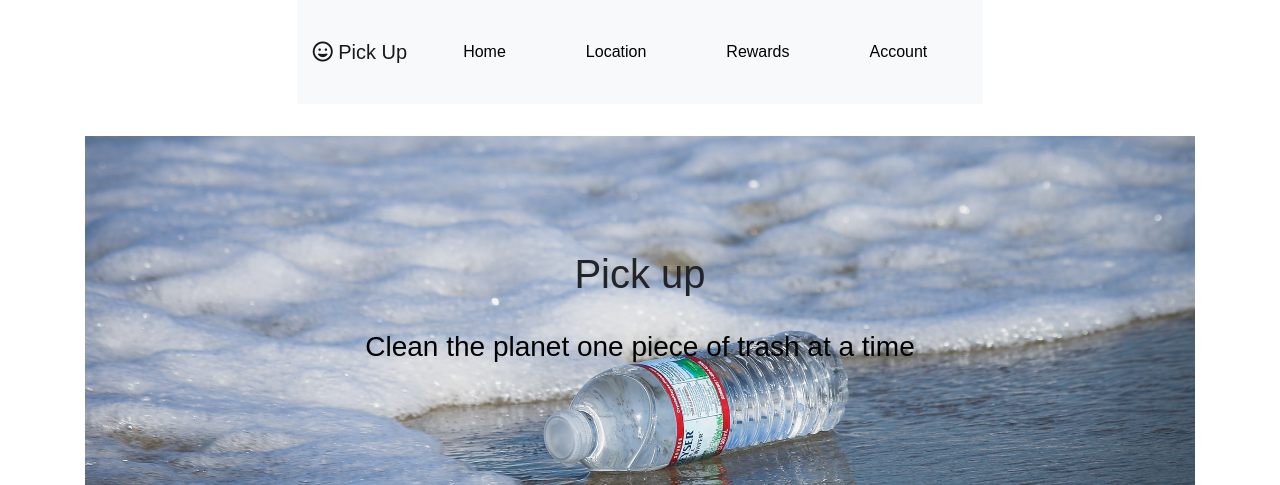
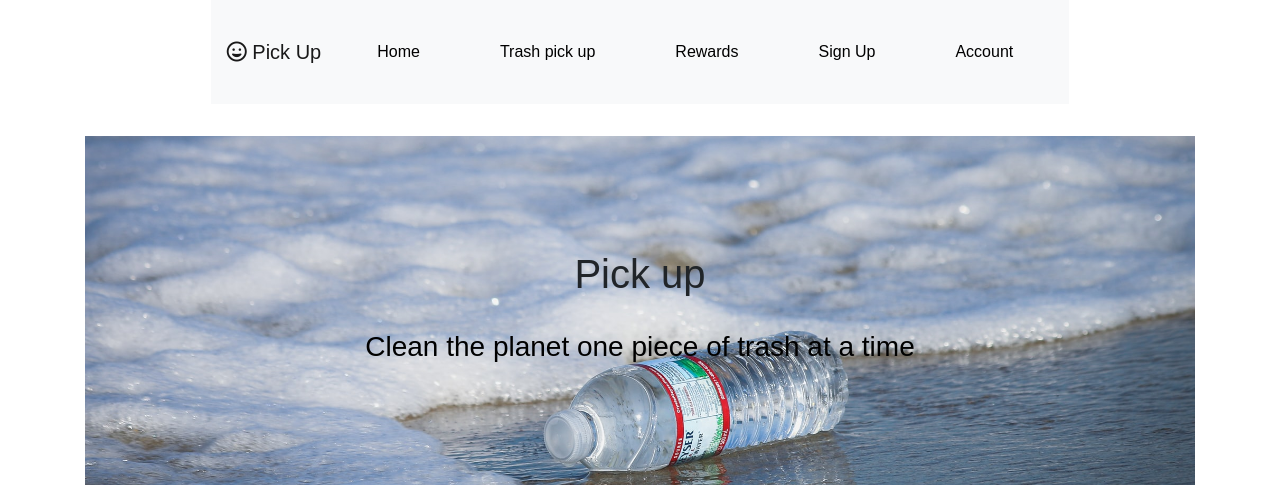
Before and after one commit to aevans1910/pick-up, a Flask app: page / in a window 1280 px wide. Shown: the top 485 px of the page. Run offline with Flask 2, Linux system fonts and the light colour scheme; some libraries are stand-ins or nearby versions.

Commit message:
[fix] templates

```diff
--- a/app.py
+++ b/app.py
@@ -1,3 +1,4 @@
+import os
 from flask import Flask, render_template
 app = Flask(__name__)
 
@@ -5,9 +6,9 @@ app = Flask(__name__)
 def index():
     return render_template('index.html')
 
-@app.route('/location')
+@app.route('/trashpickup')
 def location():
-    return render_template('location.html')
+    return render_template('trashpickup.html')
 
 @app.route('/account')
 def account():
@@ -16,3 +17,10 @@ def account():
 @app.route('/rewards')
 def rewards():
     return render_template('rewards.html')
+
+@app.route('/signup')
+def signup():
+    return render_template('signup.html')
+
+if __name__ == '__main__':
+  app.run(debug=True, host='0.0.0.0', port=os.environ.get('PORT', 5000))
--- a/templates/account.html
+++ b/templates/account.html
@@ -42,3 +42,4 @@
         </div>
 
 </main>
+{% endblock %}
--- a/templates/base.html
+++ b/templates/base.html
@@ -17,8 +17,9 @@
             <a class="navbar-brand" href="/"><i class="far fa-grin"></i> Pick Up</a>
             <div class="Buttons">
             <a class="nav-item nav-link" href="/">Home</a>
-            <a class="nav-item nav-link" href="/location">Location</a>
+            <a class="nav-item nav-link" href="/trashpickup">Trash pick up</a>
             <a class="nav-item nav-link" href="/rewards">Rewards</a>
+            <a class="nav-item nav-link" href="/signup">Sign Up</a>
             <a class="nav-item nav-link" href="/account">Account</a>
             </div>
         </nav>
@@ -31,9 +32,9 @@
     <div class="Footer">
         <div class="Buttons">
             <a class="footer-item footer-link" href="/">About us</a>
-            <a class="footer-item footer-link" href="/location">Where are you?</a>
+            <a class="footer-item footer-link" href="/trashpickup">Where are you?</a>
             <a class="footer-item footer-link" href="/rewards">About rewards</a>
-            <a class="footer-item footer-link" href="/rewards">Sign up</a>
+            <a class="footer-item footer-link" href="/signup">Sign up</a>
             <a class="footer-item footer-link" href="/account">Sign in</a>
         </div>
     </div>
--- a/templates/location.html
+++ b/templates/trashpickup.html
@@ -9,7 +9,7 @@
         <!-- Hero -->
         <div id="hero">
             <div class="text">
-                <h1>Location</h1>
+                <h1>Trash Pick Up</h1>
                 <p>Let us know where you pick up, and where you drop off the liter you
                     found! While you're throwing it away, take a video and send it to us! With all this information, we will be able to let users find litter pick up areas and drop off zones more easily!
                 </p>
@@ -56,3 +56,4 @@
             </form>
         </div>
 </main>
+{% endblock %}
```
Also changed, not shown: requirements.txt (added, +38 -0 lines), templates/rewards.html (+2 -57 lines), templates/signup.html (added, +72 -0 lines).
